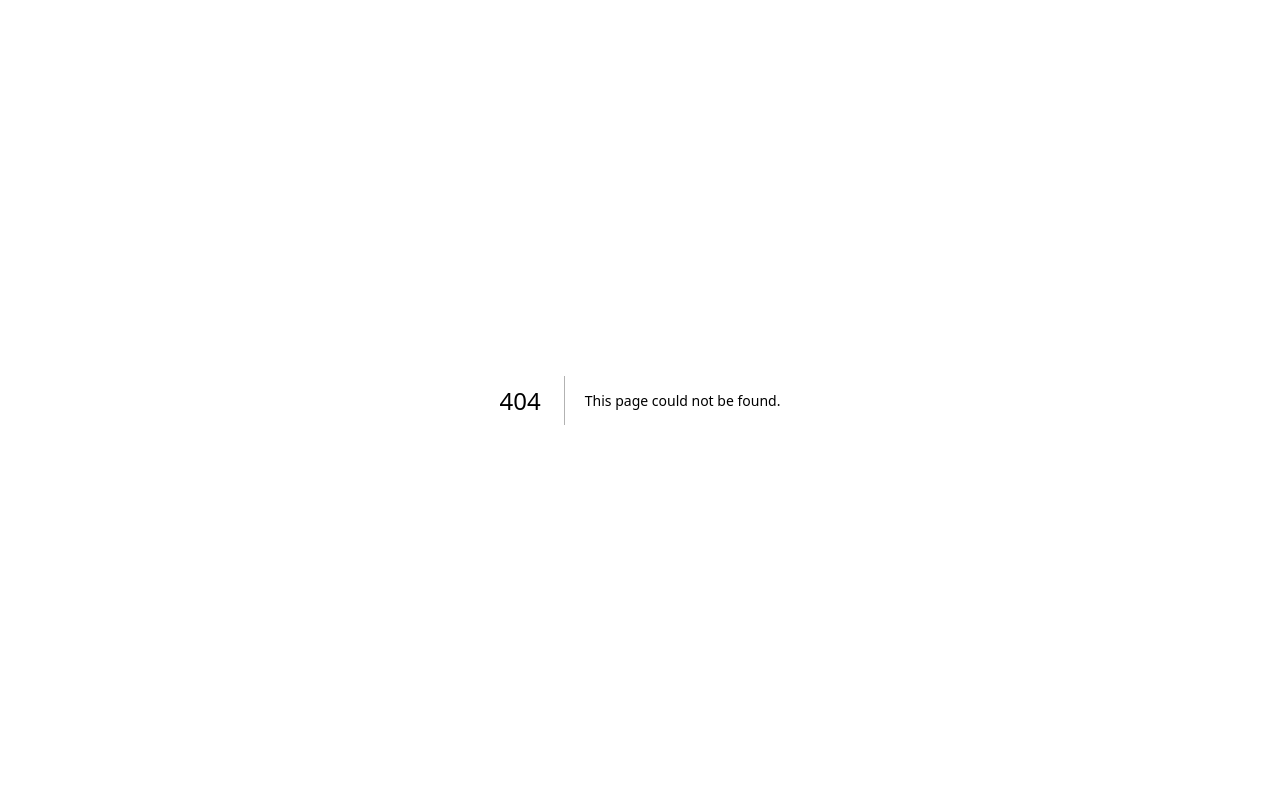
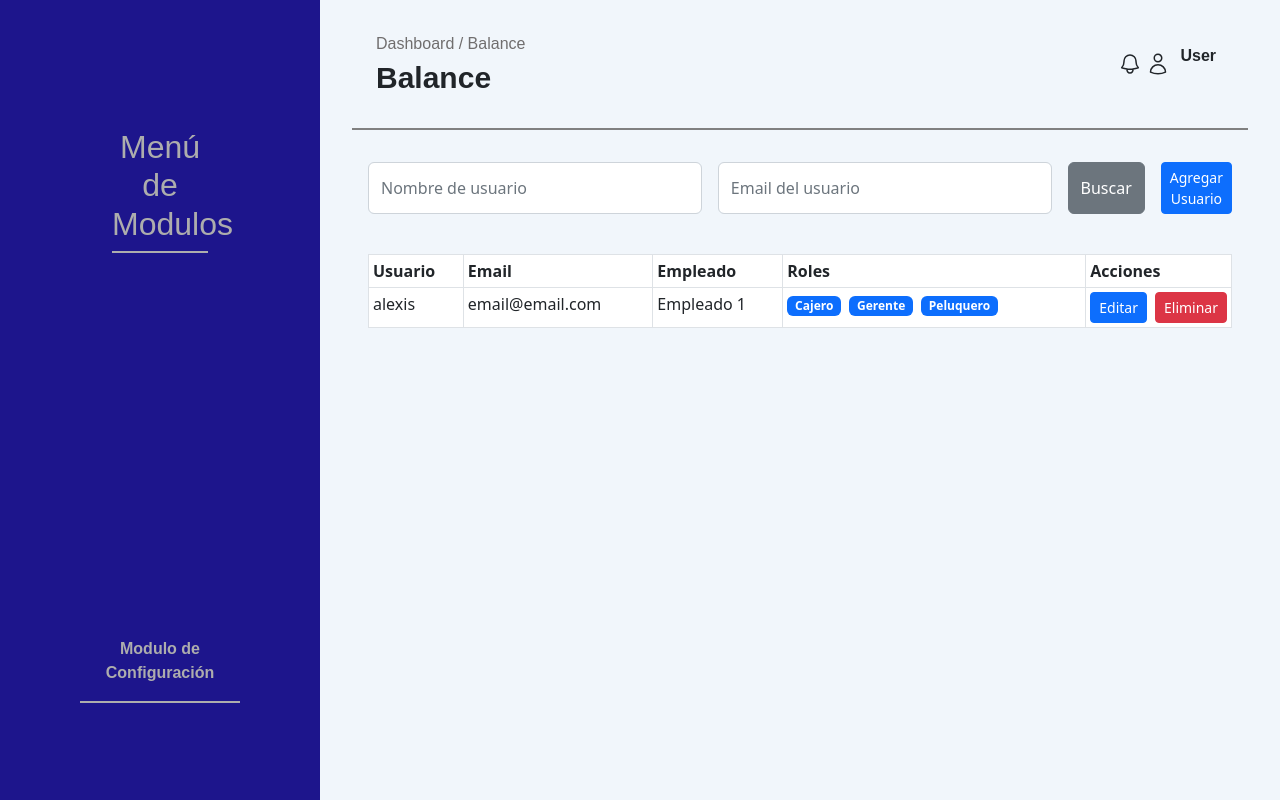
Before and after one commit to Gertecnology/peluSys-fronted, a Next.js app: page /usuarios in a window 1280 px wide. Before the commit this address had no page. Shown: the top 800 px of the page. Built offline with nearby package versions, Linux system fonts and the light colour scheme.

Commit message:
Creacion del formulario para usuarios

```diff
--- /dev/null
+++ b/src/pages/usuarios.js
@@ -0,0 +1,210 @@
+import Layout from "@/layout/Layout";
+import { Modal, Button, Form, Table, Container, Row, Col, Badge } from "react-bootstrap";
+import { useState } from "react";
+import { useForm } from "react-hook-form";
+import { Typeahead } from 'react-bootstrap-typeahead';
+import 'react-bootstrap-typeahead/css/Typeahead.css';
+const Usuarios = ({ }) => {
+
+    const [showModal, setShowModal] = useState(false);
+    const { register, handleSubmit, formState: { errors, isLoading }, setValue, watch } = useForm();
+    const [usuarios, setUsuarios] = useState([{ id: 1, username: "alexis", email: "email@email.com", password: "123456", confirmPassword: "123456", empleado: "Empleado 1", roles: [1, 2, 3] }])
+
+    const empleados = [
+        "Empleado 1",
+        "Empleado 2",
+        "Empleado 3"
+    ]
+    const roles = [
+        { id: 1, name: "Cajero" },
+        { id: 2, name: "Gerente" },
+        { id: 3, name: "Peluquero" }
+    ]
+
+    const handleModal = () => {
+        const campos = ["username", "email", "password", "confirmPassword", "empleado", "roles"]
+        campos.forEach((campo) => setValue(campo, ""))
+        setShowModal(!showModal);
+    };
+
+    const formSubmit = (data) => {
+        handleModal()
+        setUsuarios([...usuarios, data])
+    }
+
+    const handleEditar = (id) => {
+
+    }
+
+
+    return (
+        <Layout pagina={"Usuarios"}>
+
+            <Modal show={showModal} onHide={handleModal} size="lg">
+                <Form onSubmit={handleSubmit(formSubmit)}>
+                    <Modal.Header closeButton>
+                        <Modal.Title>Crear cuenta de usuario</Modal.Title>
+                    </Modal.Header>
+                    <Modal.Body>
+                        <Container>
+                            <Row>
+                                <Col>
+                                    <Form.Group>
+                                        <Form.Label>Nombre de usuario</Form.Label>
+                                        <Form.Control
+                                            {...register("username", {
+                                                required: true
+                                            })}
+                                            type="text"
+                                            placeholder="Nombre de usuario"
+                                            isInvalid={errors.username}
+                                        />
+                                    </Form.Group>
+
+                                    <Form.Group>
+                                        <Form.Label>Email</Form.Label>
+                                        <Form.Control
+                                            {...register("email", {
+                                                required: true,
+                                                pattern: /^\S+@\S+$/i //validar que sea un correo electrónico válido
+                                            })}
+                                            type="text"
+                                            placeholder="Email"
+                                            isInvalid={errors.email}
+                                        />
+                                    </Form.Group>
+
+                                    <Form.Group>
+                                        <Form.Label>Contraseña</Form.Label>
+                                        <Form.Control
+                                            {...register("password", {
+                                                required: true,
+                                                minLength: 8 //validar que la contraseña tenga al menos 8 caracteres
+                                            })}
+                                            type="password"
+                                            placeholder="Contraseña"
+                                            isInvalid={errors.password}
+                                        />
+                                    </Form.Group>
+
+                                    <Form.Group>
+                                        <Form.Label>Confirmar contraseña</Form.Label>
+                                        <Form.Control
+                                            {...register("confirmPassword", {
+                                                required: true,
+                                                validate: (value) => value === watch("password") //validar que la confirmación de contraseña sea igual a la contraseña ingresada
+                                            })}
+                                            type="password"
+                                            placeholder="Confirmar contraseña"
+                                            isInvalid={errors.confirmPassword}
+                                        />
+                                    </Form.Group>
+                                </Col>
+                                <Col>
+                                    <Form.Group>
+                                        <Form.Label>Empleado</Form.Label>
+                                        <Typeahead
+                                            {...register("empleado", { required: true })}
+                                            onChange={(selected) => {
+                                                setValue("empleado", selected);
+                                            }}
+                                            options={empleados}
+                                            placeholder="Selecciona una opción"
+                                            name="empleado"
+                                            isInvalid={errors.empleado}
+                                        />
+                                    </Form.Group>
+
+                                    <Form.Group>
+                                        <Form.Label>Roles</Form.Label>
+                                        <div>
+                                            {roles.map((rol) => (
+                                                <Form.Check
+                                                    key={rol.id}
+                                                    type="checkbox"
+                                                    label={rol.name}
+                                                    value={rol.id}
+                                                    {...register("roles")}
+                                                />
+                                            ))}
+                                        </div>
+                                    </Form.Group>
+                                </Col>
+                            </Row>
+                        </Container>
+                    </Modal.Body>
+                    <Modal.Footer>
+                        <Button variant="secondary" onClick={handleModal}>
+                            Cerrar
+                        </Button>
+                        <Button variant="primary" type="submit">
+                            Crear cuenta
+                        </Button>
+                    </Modal.Footer>
+                </Form>
+            </Modal>
+
+
+
+
+            <div className="block">
+                <div className="px-5 flex justify-between gap-3">
+
+                    <Form.Control
+                        className="w-1/6"
+                        placeholder="Nombre de usuario"
+                    />
+                    <Form.Control
+                        className="w-1/6"
+                        placeholder="Email del usuario"
+                    />
+
+                    <Button variant="secondary">
+                        Buscar
+                    </Button>
+
+                    <Button variant="primary" size="sm" onClick={() => handleModal()}>Agregar Usuario</Button>
+
+                </div>
+
+                <div className="px-5">
+                    <Table bordered hover size="sm" className="bg-white mt-10">
+                        <thead>
+                            <tr>
+                                <th>Usuario</th>
+                                <th>Email</th>
+                                <th>Empleado</th>
+                                <th>Roles</th>
+                                <th className="w-1/12">Acciones</th>
+                            </tr>
+                        </thead>
+                        <tbody>
+                            {usuarios.map((usuario, index) => (
+                                <tr key={index}>
+                                    <td>{usuario.username}</td>
+                                    <td>{usuario.email}</td>
+                                    <td>{usuario.empleado}</td>
+                                    <td>
+                                        {usuario.roles.map(rol => <Badge className="me-2" bg="primary">{
+                                            roles.find(r => Number(r.id) === Number(rol)).name
+                                        }
+                                        </Badge>)}
+                                    </td>
+                                    <td>
+                                        <div className="flex gap-2 ">
+                                            <Button size="sm" variant="primary" onClick={() => handleEditar(cliente.id)}>Editar</Button> {" "}
+                                            <Button size="sm" variant="danger">Eliminar</Button>
+                                        </div>
+                                    </td>
+                                </tr>
+                            ))}
+                        </tbody>
+                    </Table>
+                </div>
+            </div>
+        </Layout>
+    );
+}
+
+
+export default Usuarios;
--- a/tailwind.config.js
+++ b/tailwind.config.js
@@ -3,7 +3,7 @@ module.exports = {
   content: [
     './src/pages/**/*.{js,ts,jsx,tsx}',
     './src/components/**/*.{js,ts,jsx,tsx}',
-    './src/Layout/**/*.{js,ts,jsx,tsx}',
+    './src/layout/**/*.{js,ts,jsx,tsx}',
   ],
   theme: {
     extend: {
```
